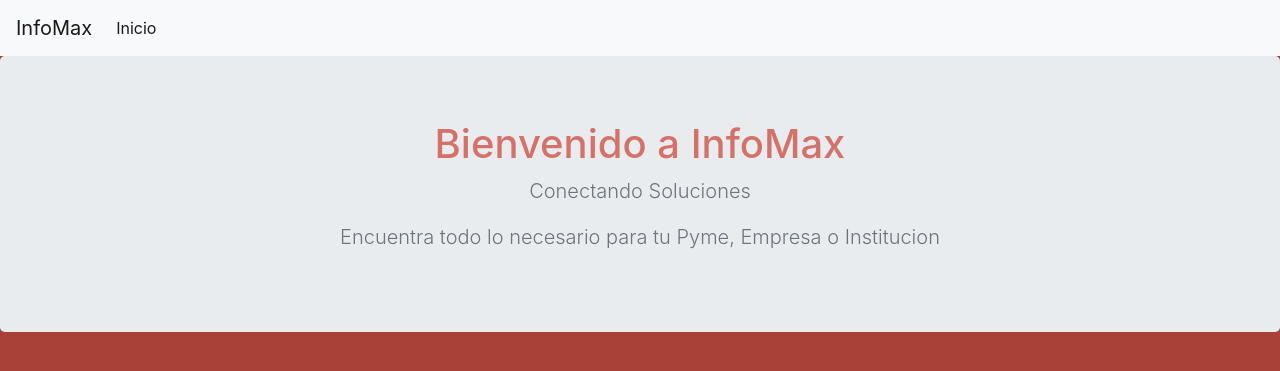
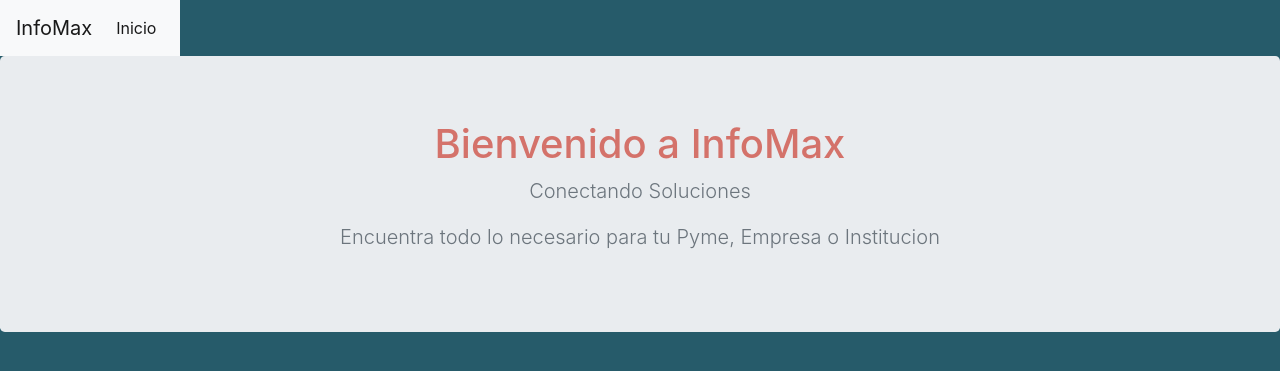
Before and after one commit to MaxiVargas78/ProyectoI_DesarrolloWeb, a PHP site: page /header.php in a window 1280 px wide. Shown: the top 371 px of the page. Run offline with PHP 8.4, Linux system fonts and the light colour scheme.

Commit message:
imp. css 1.1

```diff
--- a/header.php
+++ b/header.php
@@ -5,6 +5,7 @@
     <link rel="stylesheet" type="text/css" href="./style.css" />
   </head>
   <body>
+    <div class="nav">
     <nav class="navbar navbar-expand-lg navbar-light bg-light">
       <a class="navbar-brand" href="#">InfoMax</a>
       <button class="navbar-toggler" type="button" data-toggle="collapse" data-target="#navbarSupportedContent" aria-controls="navbarSupportedContent" aria-expanded="false" aria-label="Toggle navigation">
@@ -17,6 +18,7 @@
         <a class="nav-link" href="#">Inicio <span class="sr-only">(current)</span></a>
       </li>
     </nav>
+</div>
   <section class="jumbotron text-center">
     <div class="container">
       <h1>Bienvenido a InfoMax</h1>
--- a/style.css
+++ b/style.css
@@ -1,5 +1,5 @@
 body {
-    background-color: #aa4139;
+    background-color: #265B6A;
 }
 h1 {
     color: #d4726a;
```
Lines whose indentation alone changed are shown as unchanged.
